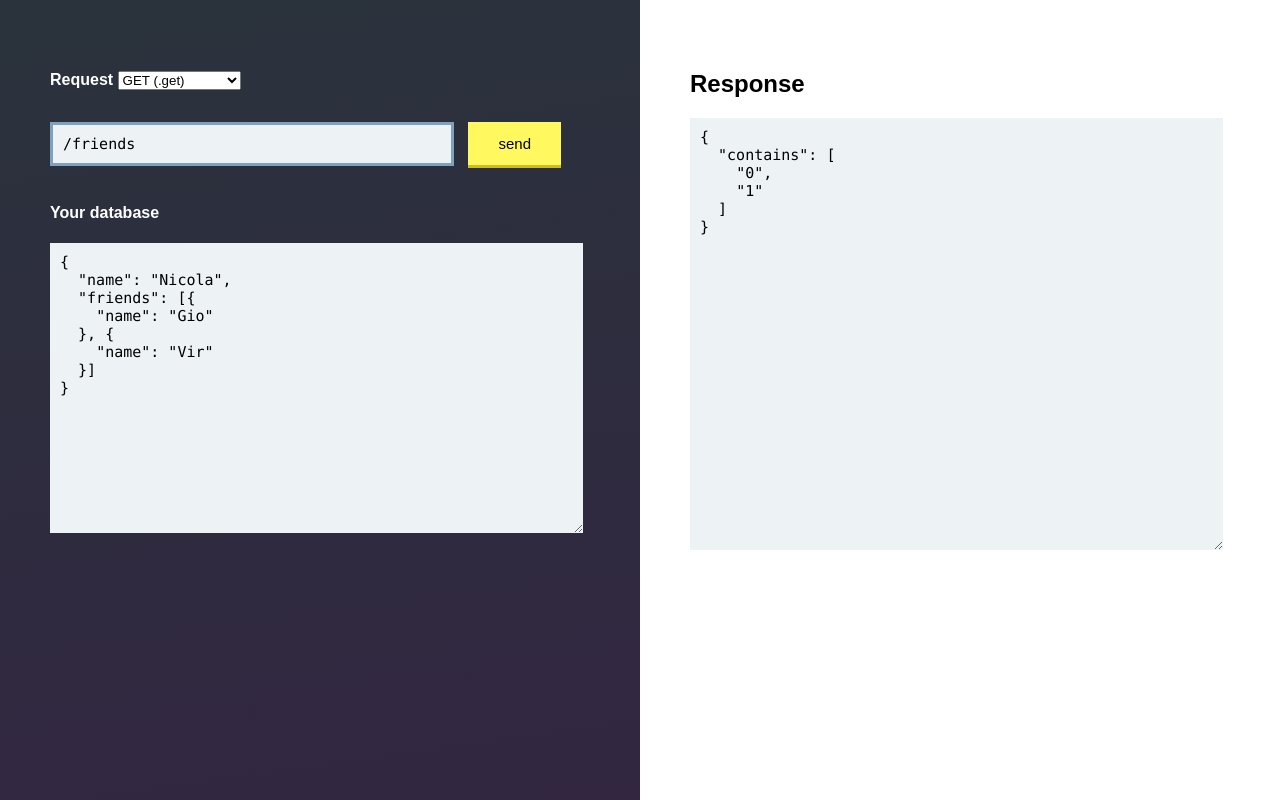
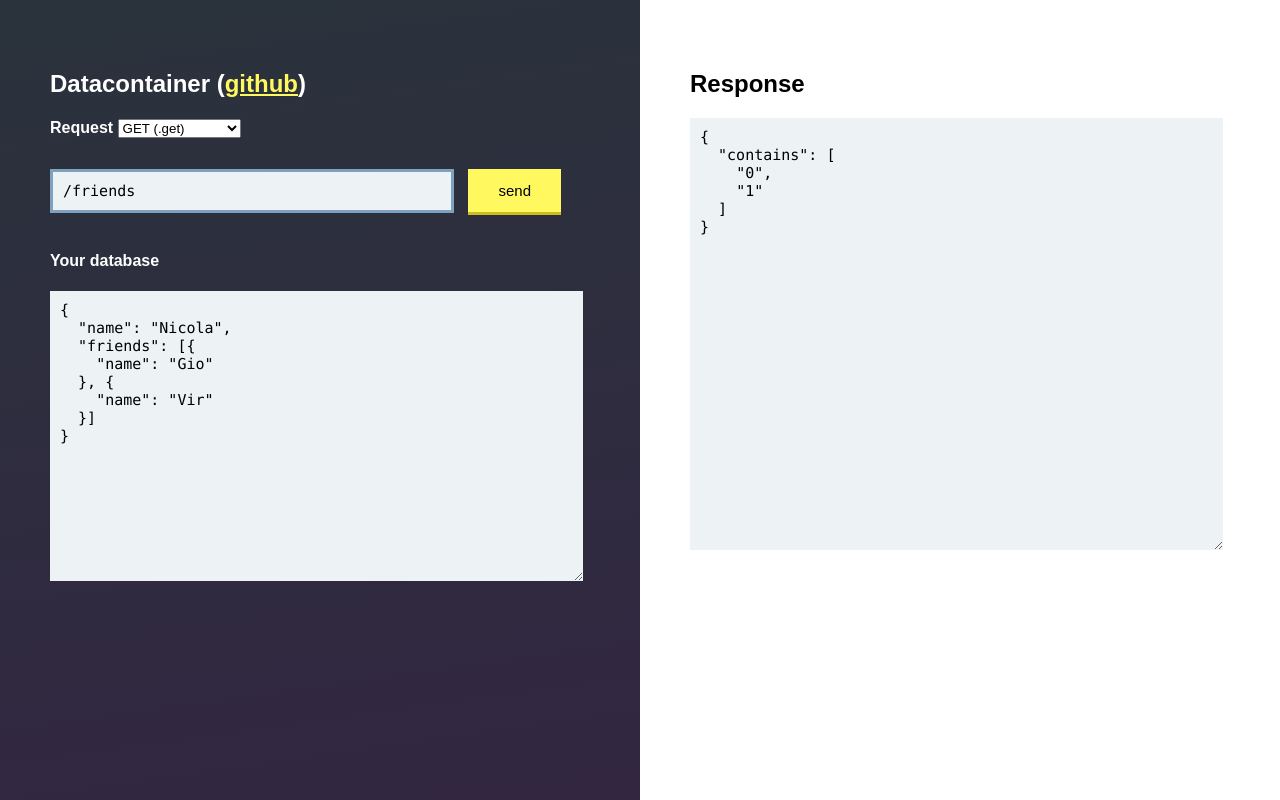
Before and after one commit to nicola/datacontainer-playground, a website: page index.html in a window 1280 px wide. Drawn offline with Linux system fonts and the light colour scheme.

Commit message:
adding github link

```diff
--- a/index.html
+++ b/index.html
@@ -76,12 +76,17 @@ input {
   background-position: left center;
   font-size: 15px;
 }
+
+a {
+  color: #FFF85F;
+}
   </style>
 </head>
 <body>
 
 <section id="play">
   <div class='inner'>
+  <h1>Datacontainer (<a href="https://github.com/nicola/datacontainer">github</a>)</h1>
   <h4>Request     <select id="method">
       <option value="get">GET (.get)</option>
       <option value="set">PUT (.set)</option>
```
